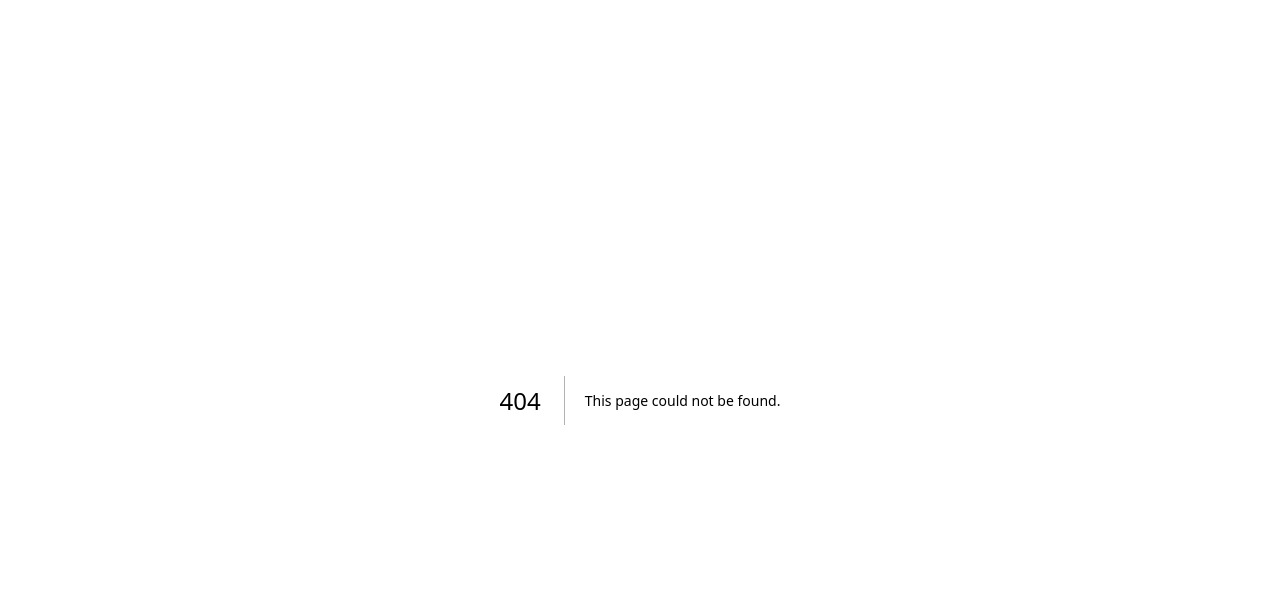
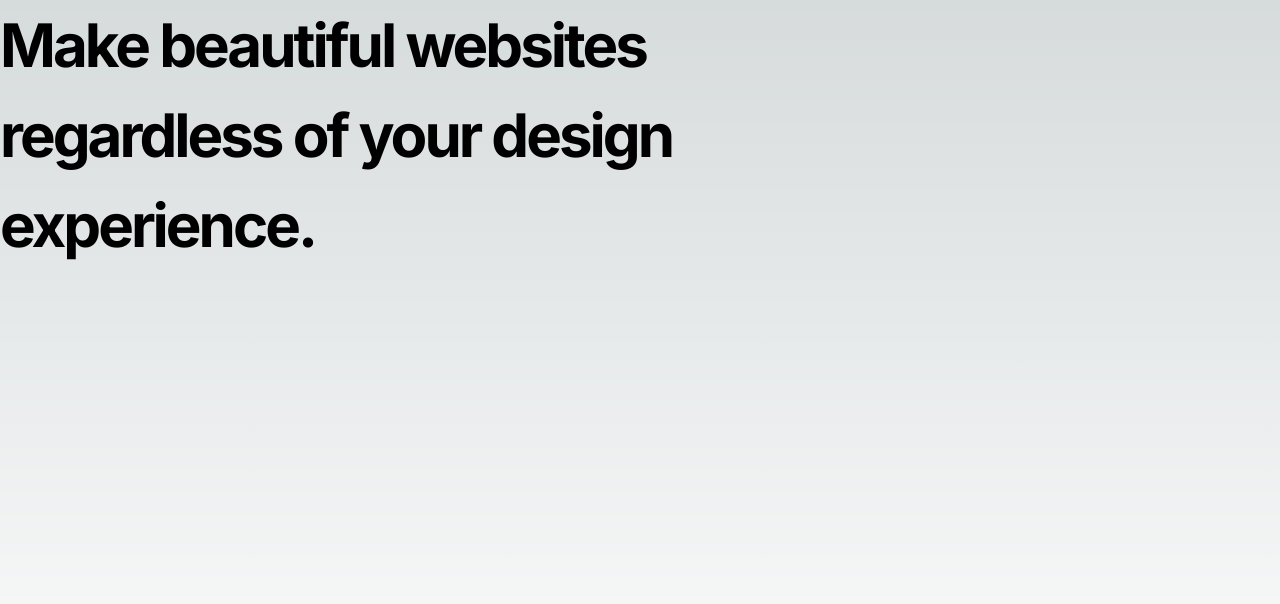
Before and after one commit to contigen/botly, a Next.js app: page /demo in a window 1280 px wide. Before the commit this address had no page. Shown: the top 604 px of the page. Built offline with nearby package versions, Linux system fonts and the light colour scheme.

Commit message:
Add a demo component

```diff
--- /dev/null
+++ b/app/demo/page.tsx
@@ -0,0 +1,13 @@
+function Demo() {
+    return (
+        <div className='h-screen w-screen'>
+            <h1 className='tracking-tighter font-bold text-6xl leading-[1.5]'>
+                Make beautiful websites <br />
+                regardless of your design <br />
+                experience.
+            </h1>
+        </div>
+    )
+}
+
+export default Demo
```
